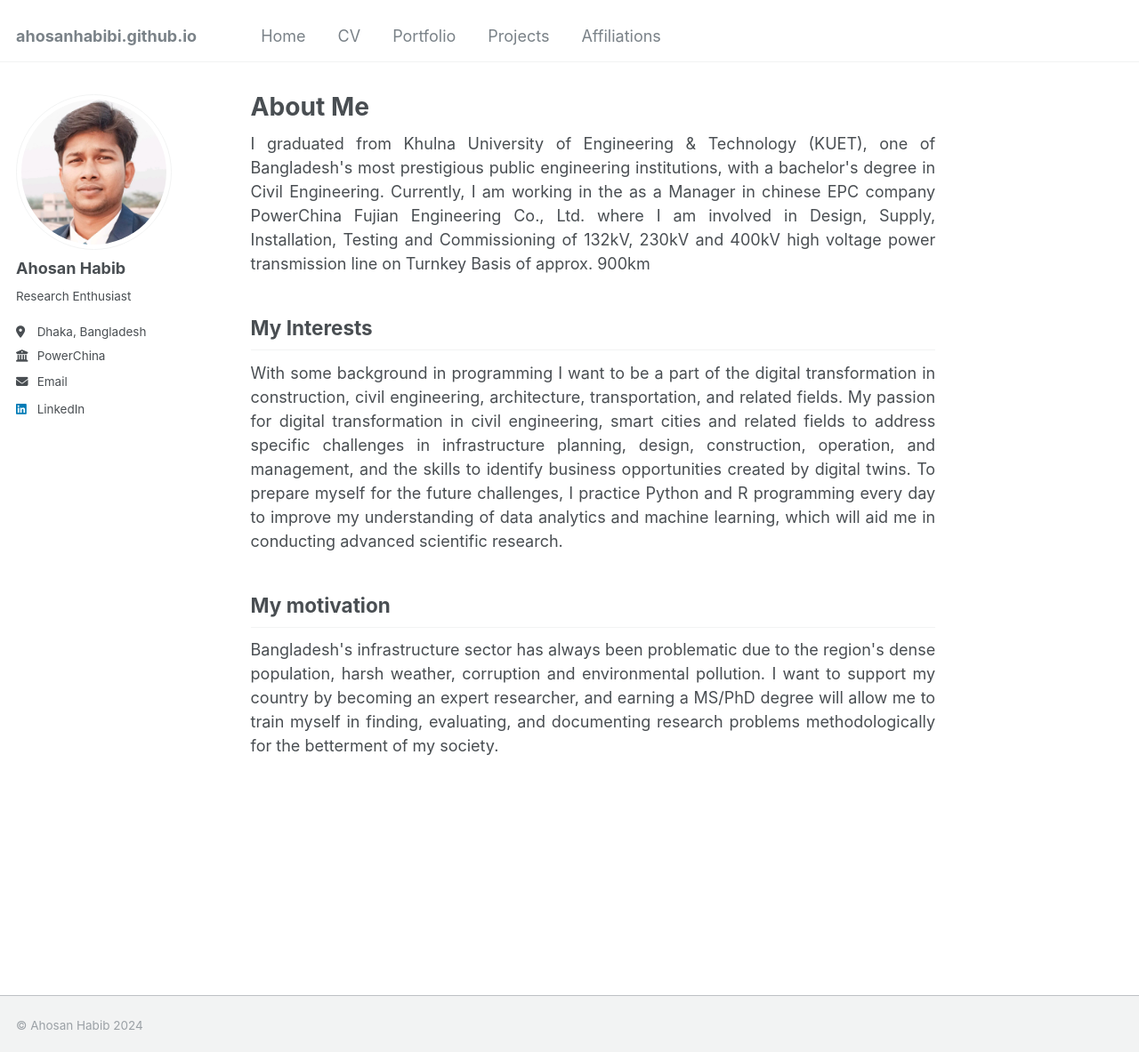
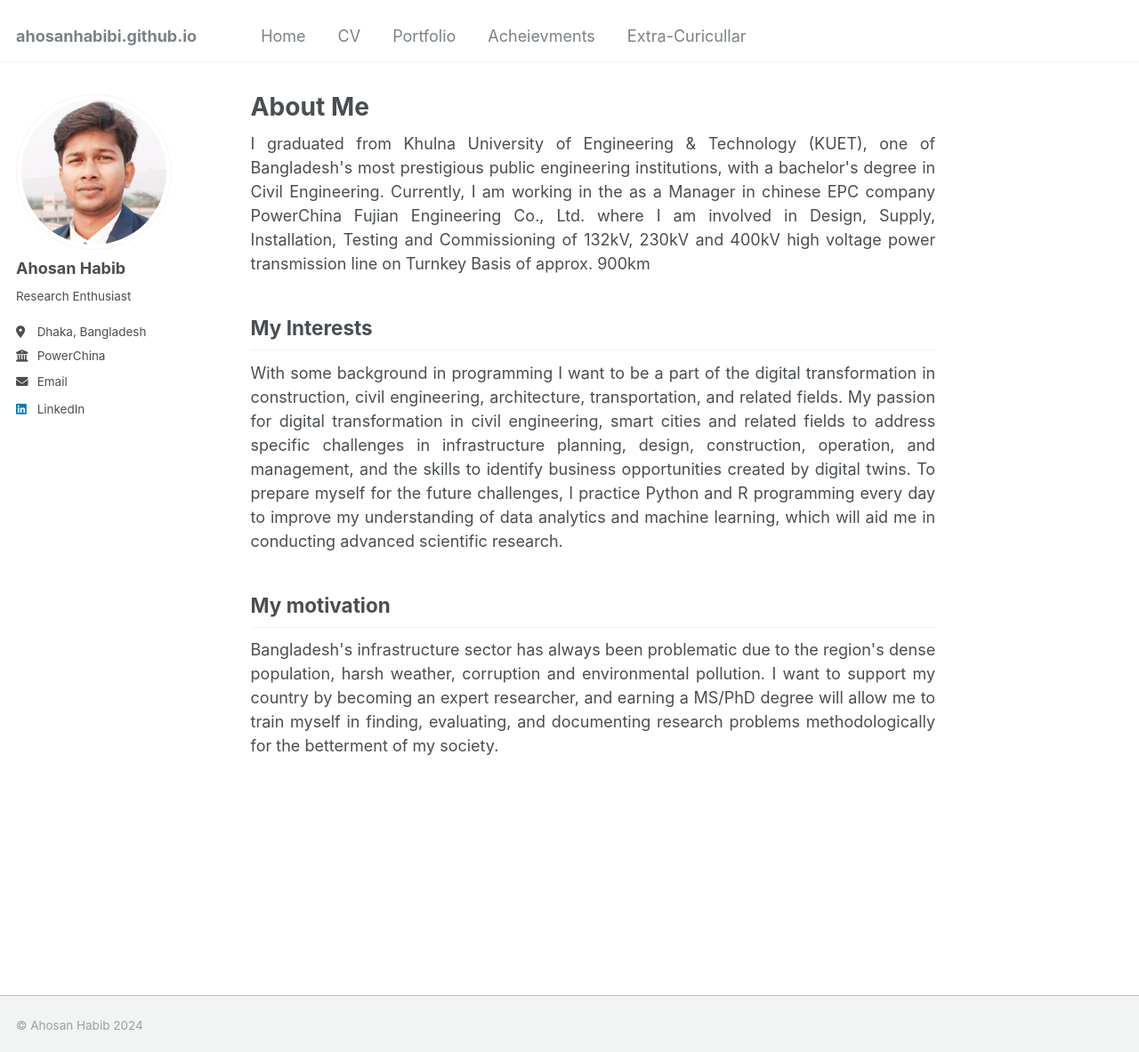
Before and after one commit to ahosanhabibi/ahosanhabibi.github.io, a Jekyll site: the page built from _pages/about.md, in a window 1280 px wide and 1183 px high. Shown: the whole window at 89% size. Built offline with Jekyll 4.4.1, drawn with Linux system fonts in a browser that asks for light colours.

Commit message:
Update navigation.yml

```diff
--- a/_data/navigation.yml
+++ b/_data/navigation.yml
@@ -14,8 +14,8 @@ main:
   - title: "Portfolio"
     url: /portfolios/
 
-  - title: "Projects"
+  - title: "Acheievments"
     url: /projects/
 
-  - title: "Affiliations"
+  - title: "Extra-Curicullar"
     url: /affiliations/
```
